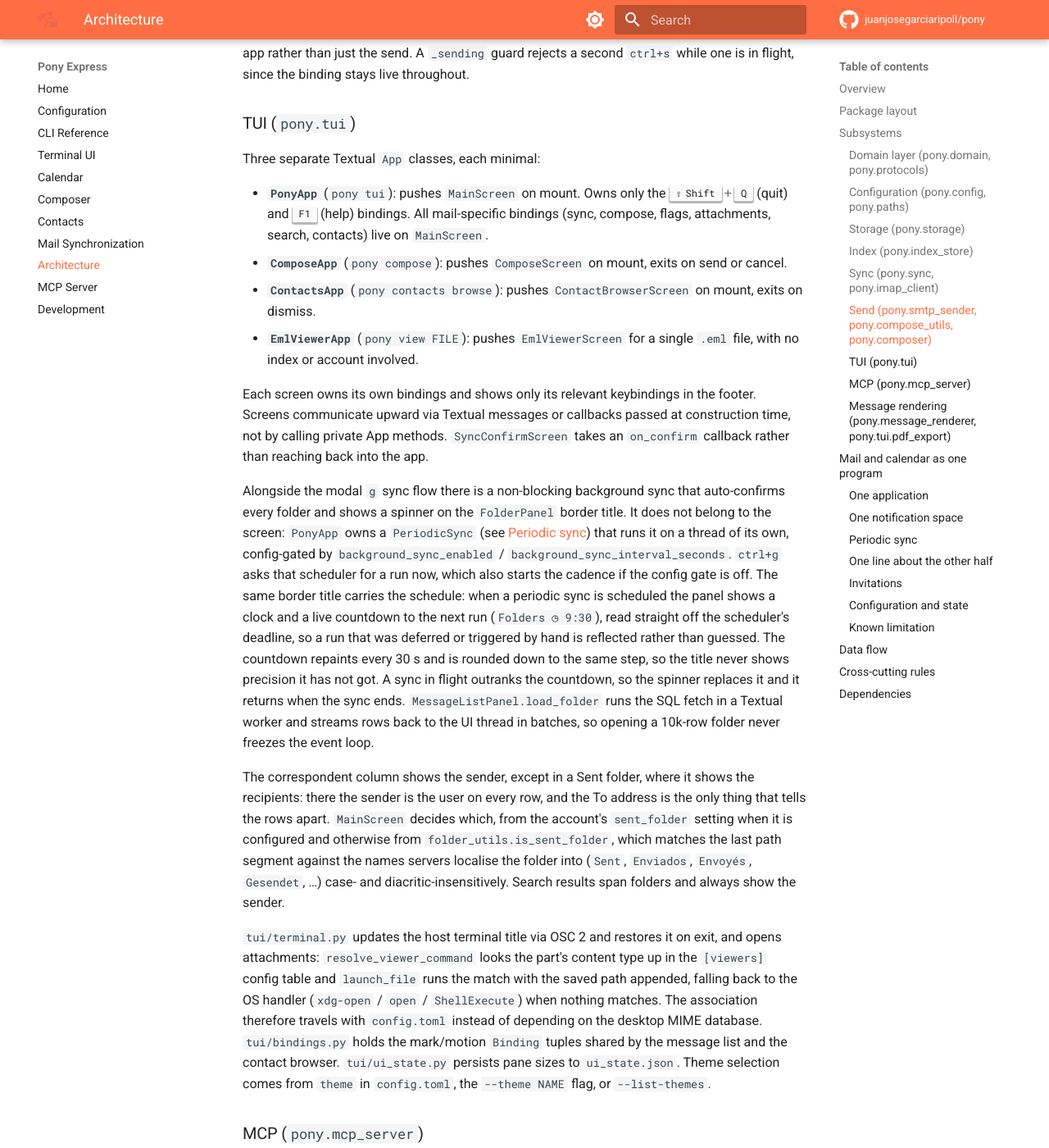
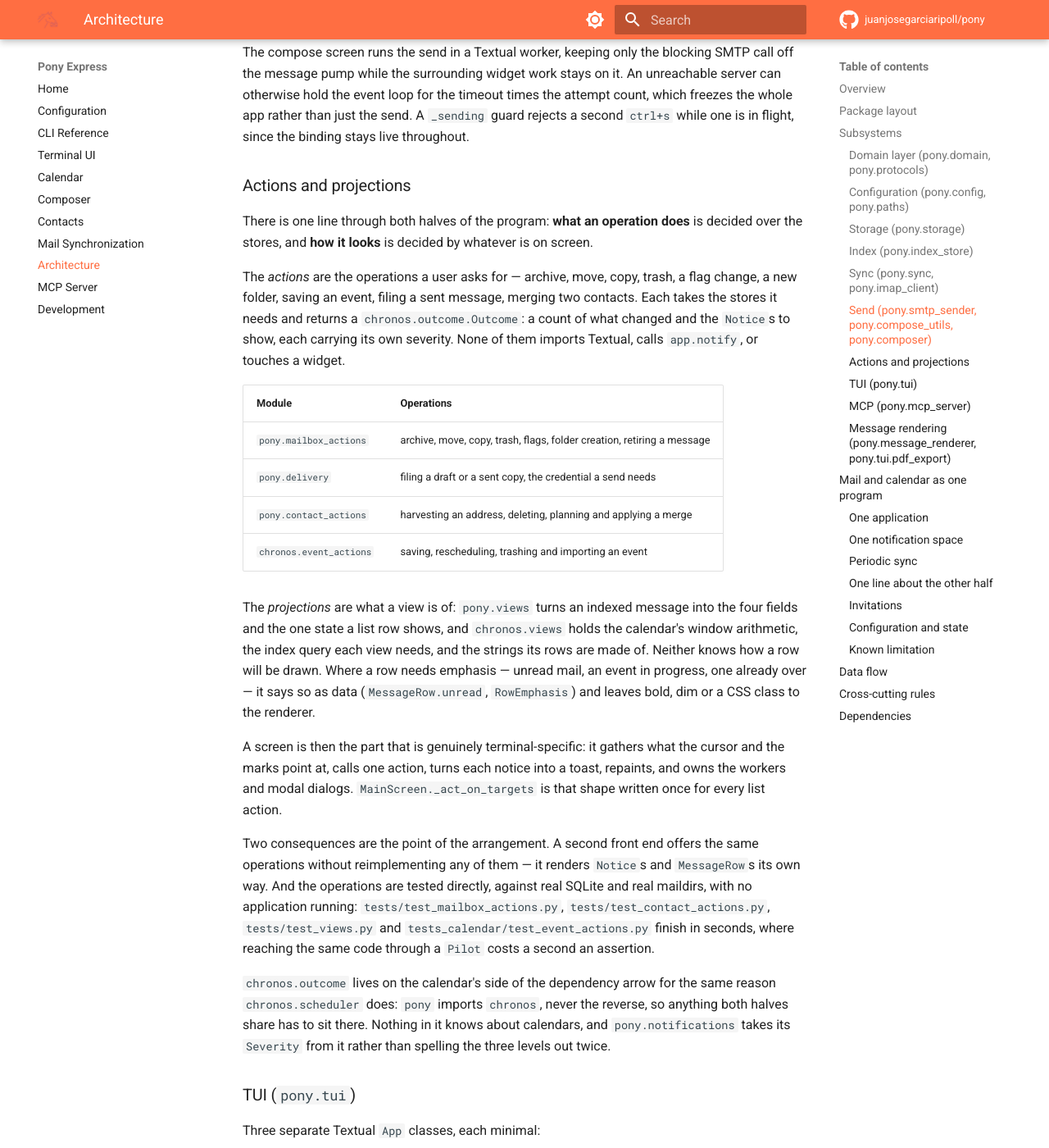
Before and after one commit to juanjosegarciaripoll/pony, an MkDocs documentation site: the page built from docs/architecture.md, in a window 1280 px wide and 1400 px high, scrolled down 4435 px. Shown: the whole window at 82% size. Built offline with MkDocs 1.6.1 and Material for MkDocs 9.7.7, drawn with Linux system fonts in a browser that asks for light colours; comment, search, counter and statistics services are not loaded; some of the changed text lies outside the part shown.

Commit message:
Write down where an operation lives
docs/architecture.md gains an "Actions and projections" section naming
the one line that now runs through both halves: what an operation does
is decided over the stores and returns an Outcome, how it looks is
decided by whatever is on screen. The package layouts list the new
modules, and chronos/views.py has moved out of tui/ in the tree as well
as on disk.

AGENTS.md gains the rule that follows from it — an operation goes in an
action module, a projection in views.py, and a new operation gets unit
tests against the stores rather than a Pilot — plus the four new test
files and a regenerated coverage ranking. The old ranking was a
snapshot from before the calendar merge and had drifted the way the file
warns it would.

````diff
--- a/docs/architecture.md
+++ b/docs/architecture.md
@@ -45,12 +45,16 @@ src/pony/
   message_projection.py# RFC 5322 parsing and metadata projection
   message_copy.py      # byte-faithful RFC 5322 duplication for copy actions
   mailbox_ops.py       # index-row rewrites for local moves, copies and flags
+  mailbox_actions.py   # archive / move / copy / trash / flags, over the stores
+  delivery.py          # filing a message that has been written or sent
+  contact_actions.py   # harvest, delete, merge
+  views.py             # what a message-list row is, before anything draws it
   message_renderer.py  # RFC 5322 -> plain text / browser HTML / attachments
   compose_utils.py     # quoting, address lists, MIME assembly
   composer.py          # what a reply/forward/new message starts as
   search_parser.py     # query language parser
   contact_naming.py    # display name -> contact first/last name
-  folder_utils.py      # sent/drafts folder auto-discovery
+  folder_utils.py      # which folder is which, by configuration or by name
   html_sanitize.py     # shared HTML→text helpers (preview + renderer)
   sync.py              # IMAP sync engine (plan/execute) + plan formatters
   imap_client.py       # ImapSession wrapper around imaplib
@@ -221,6 +225,55 @@ timeout times the attempt count, which freezes the whole app rather than just
 the send. A `_sending` guard rejects a second `ctrl+s` while one is in
 flight, since the binding stays live throughout.
 
+### Actions and projections
+
+There is one line through both halves of the program: **what an operation
+does** is decided over the stores, and **how it looks** is decided by
+whatever is on screen.
+
+The *actions* are the operations a user asks for — archive, move, copy,
+trash, a flag change, a new folder, saving an event, filing a sent
+message, merging two contacts. Each takes the stores it needs and
+returns a `chronos.outcome.Outcome`: a count of what changed and the
+`Notice`s to show, each carrying its own severity. None of them imports
+Textual, calls `app.notify`, or touches a widget.
+
+| Module | Operations |
+|---|---|
+| `pony.mailbox_actions` | archive, move, copy, trash, flags, folder creation, retiring a message |
+| `pony.delivery` | filing a draft or a sent copy, the credential a send needs |
+| `pony.contact_actions` | harvesting an address, deleting, planning and applying a merge |
+| `chronos.event_actions` | saving, rescheduling, trashing and importing an event |
+
+The *projections* are what a view is of: `pony.views` turns an indexed
+message into the four fields and the one state a list row shows, and
+`chronos.views` holds the calendar's window arithmetic, the index query
+each view needs, and the strings its rows are made of. Neither knows how
+a row will be drawn. Where a row needs emphasis — unread mail, an event
+in progress, one already over — it says so as data (`MessageRow.unread`,
+`RowEmphasis`) and leaves bold, dim or a CSS class to the renderer.
+
+A screen is then the part that is genuinely terminal-specific: it
+gathers what the cursor and the marks point at, calls one action, turns
+each notice into a toast, repaints, and owns the workers and modal
+dialogs. `MainScreen._act_on_targets` is that shape written once for
+every list action.
+
+Two consequences are the point of the arrangement. A second front end
+offers the same operations without reimplementing any of them — it
+renders `Notice`s and `MessageRow`s its own way. And the operations are
+tested directly, against real SQLite and real maildirs, with no
+application running: `tests/test_mailbox_actions.py`,
+`tests/test_contact_actions.py`, `tests/test_views.py` and
+`tests_calendar/test_event_actions.py` finish in seconds, where reaching
+the same code through a `Pilot` costs a second an assertion.
+
+`chronos.outcome` lives on the calendar's side of the dependency arrow
+for the same reason `chronos.scheduler` does: `pony` imports `chronos`,
+never the reverse, so anything both halves share has to sit there.
+Nothing in it knows about calendars, and `pony.notifications` takes its
+`Severity` from it rather than spelling the three levels out twice.
+
 ### TUI (`pony.tui`)
 
 Three separate Textual `App` classes, each minimal:
@@ -240,6 +293,12 @@ the footer. Screens communicate upward via Textual messages or callbacks
 passed at construction time, not by calling private App methods.
 `SyncConfirmScreen` takes an `on_confirm` callback rather than reaching back
 into the app.
+
+What a screen does *not* do is decide what an action means: that lives in
+the action modules above, and the screen reports the outcome. The
+message list is the same split one level down — `pony.views` decides the
+fields of a row, and the widget pads them into fixed-width columns,
+which is the only part of it that means anything in a terminal.
 
 Alongside the modal `g` sync flow there is a non-blocking background sync that
 auto-confirms every folder and shows a spinner on the `FolderPanel` border
@@ -314,14 +373,15 @@ hosts its screens.
 
 ```
 src/chronos/
-  config.py domain.py paths.py protocols.py
+  config.py domain.py paths.py protocols.py outcome.py
   storage.py index_store.py storage_indexing.py locking.py scheduler.py
   ical_parser.py recurrence.py mutations.py ingest.py
+  event_actions.py     # save / reschedule / trash / import, over the stores
+  views.py             # what each view is of, before anything draws it
   caldav/ http/ oauth.py credentials.py authorization.py sync.py
   cli.py mcp_server.py
   tui/
     app.py             # ChronosApp, TuiServices, CalendarHost, CALENDAR_CSS
-    views.py           # pure projections the screens render
     screens/           # agenda, day, grid, month, event edit, …
     widgets/           # calendar panel, timeline grid, month grid, …
 ```
````
Also changed, not shown: ai/AGENTS.md (+37 -10 lines), 1 other file.
